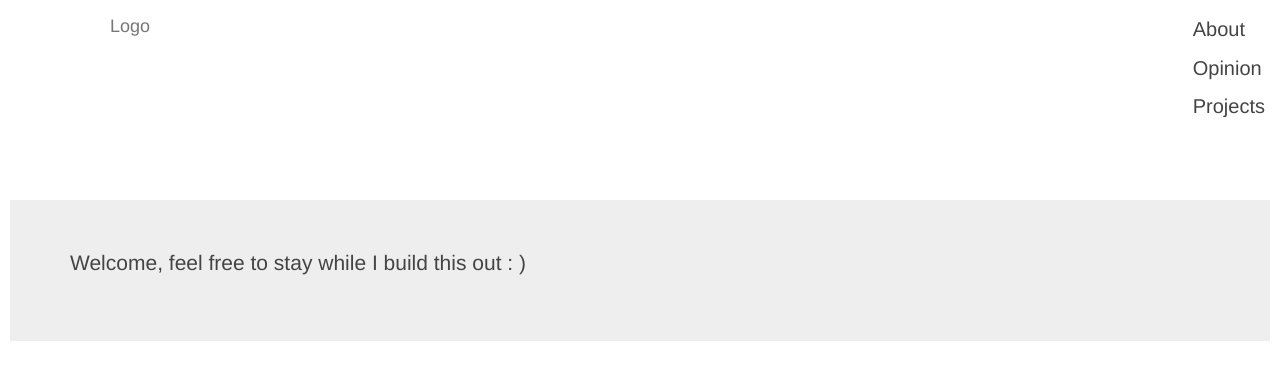
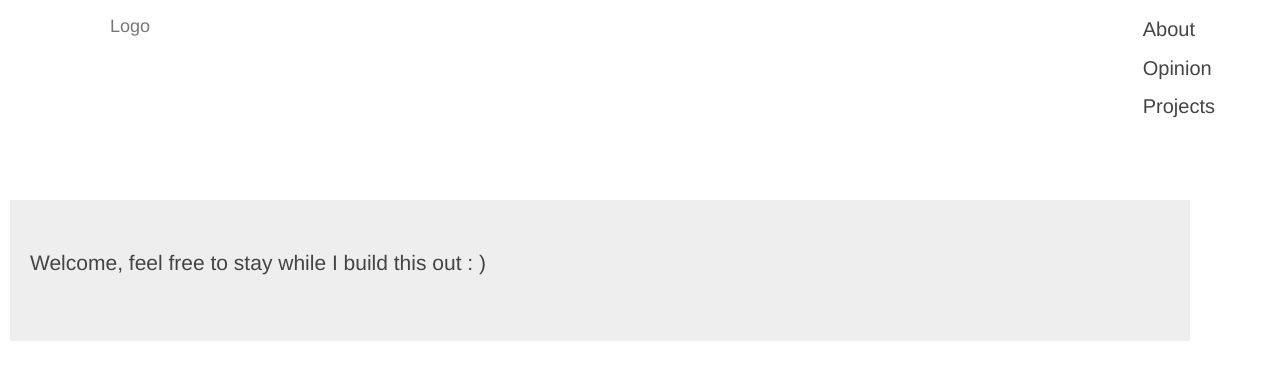
Before and after one commit to tomhohenstein/tomhohenstein.github.io, a Jekyll site: the page built from index.html, in a window 1280 px wide. Shown: the top 380 px of the page. Built offline with Jekyll 4.4.1, drawn with Linux system fonts in a browser that asks for light colours.

Commit message:
Set page max width to 1200px

```diff
--- a/assets/css/style.scss
+++ b/assets/css/style.scss
@@ -71,6 +71,7 @@ span {
 
 #body-wrapper {
 	margin-top: 200px;
+	max-width: $break-l;
 	padding: 0 10px;
 }
 
@@ -111,6 +112,7 @@ span {
     float: left;
     padding: 0 0 15px 15px;
     width: 100%;
+    max-width: $break-l;
 }
 
 .navbar-header ul {
```
Also changed, not shown: 2 other files.
